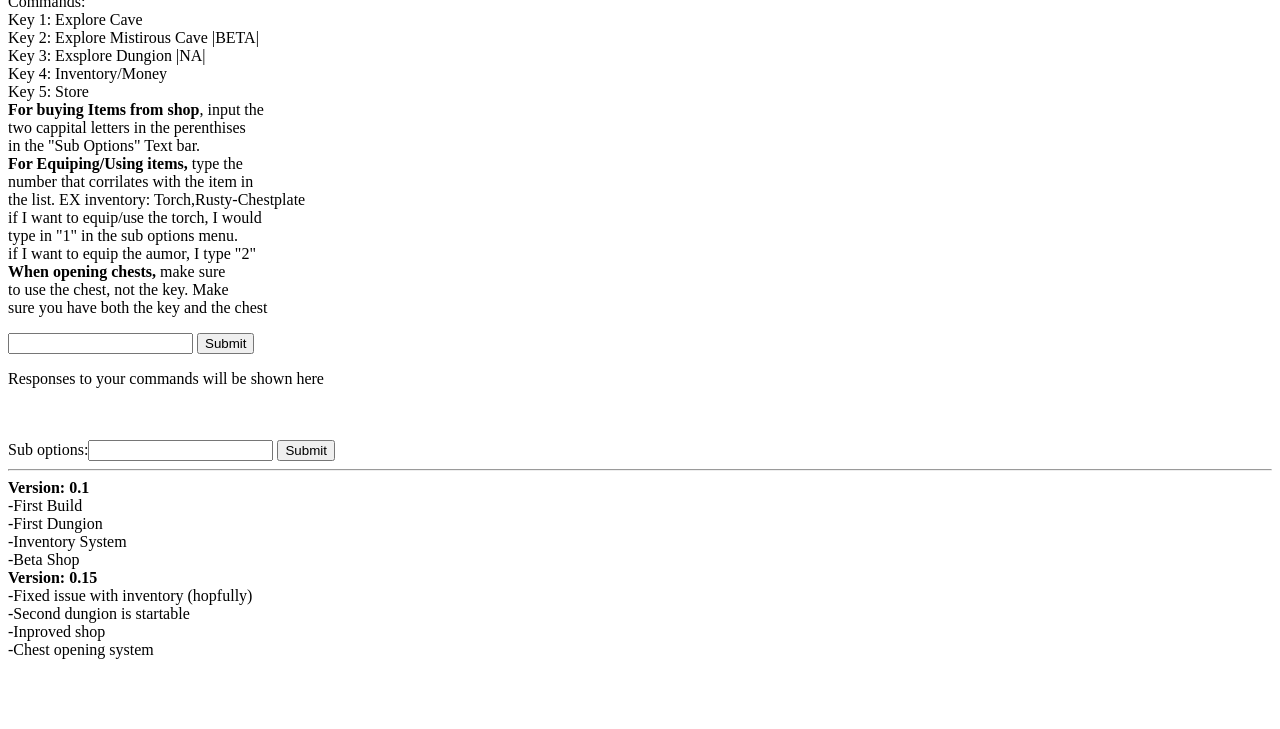
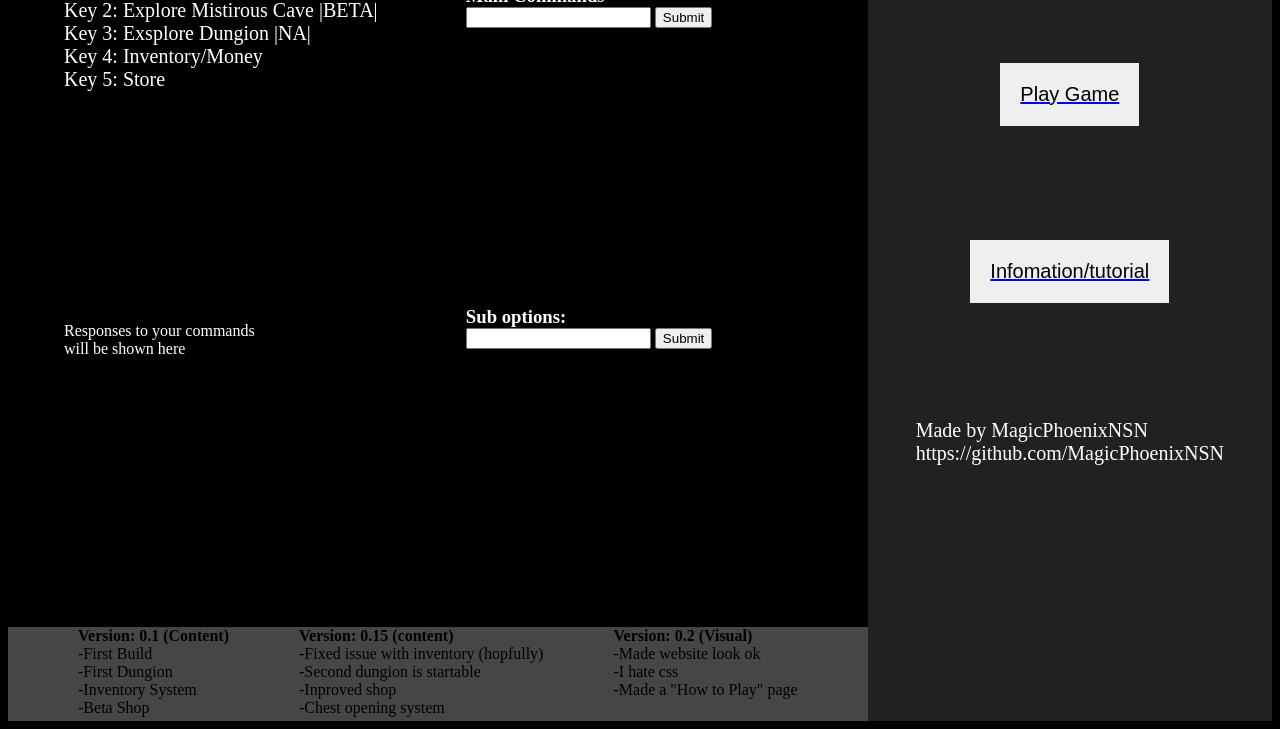
Before and after one commit to MagicPhoenixNSN/AdventureTextGame, a plain HTML site: page index.html in a window 1280 px wide. Shown: the part 87-816 px from the top of the page. Drawn offline with Linux system fonts and the light colour scheme.

Commit message:
Version 0.2

```diff
--- a/index.html
+++ b/index.html
@@ -1,58 +1,78 @@
 <!DOCTYPE html>
 <html>
-    <head>
-        <title>Text Adventure Game</title>
-    </head>
-    <header>
-        <link href="./stylesheet.css" rel="stylesheet">
-    </header>
-    <body>
-        <h1> Adventure Text Game</h1>
-        <p class="PlayerCommands"> Commands: <br>
-            Key 1: Explore Cave <br>
-            Key 2: Explore Mistirous Cave |BETA|<br>
-            Key 3: Exsplore Dungion |NA|<br>
-            Key 4: Inventory/Money <br>
-            Key 5: Store<br>
-			<b>For buying Items from shop</b>, input the <br>
-			two cappital letters in the perenthises <br>
-			in the "Sub Options" Text bar.<br>
-			<b>For Equiping/Using items, </b> type the <br>
-			number that corrilates with the item in<br>
-			the list. EX inventory: Torch,Rusty-Chestplate <br>
-			if I want to equip/use the torch, I would <br>
-			type in "1" in the sub options menu. <br>
-			if I want to equip the aumor, I type "2"<br>
-			<b> When opening chests,</b> make sure <br>
-			to use the chest, not the key. Make <br>
-			sure you have both the key and the chest
+    <div class="container">
+        <header>
+            <link href="./stylesheet.css" rel="stylesheet">
+            <title>Text Adventure Game</title>
+
+        </header>
+        <main>
+            <div class="PlayerCommands">
+                <p> Commands: <br></p>
+                <p>Key 1: Explore Cave </p>
+                <p>Key 2: Explore Mistirous Cave |BETA|</p>
+                <p>Key 3: Exsplore Dungion |NA|</p>
+                <p>Key 4: Inventory/Money </p>
+                <p>Key 5: Store</p>
+            </div>
+
+            <div class="MainCommandsClass">
+                <h3>Main Commands</h3>
+                <input type="text" id="playerInputTextBox">
+                <button onclick="submitClicked()"> Submit </button>
+            </div>
 
 
-        </p>
+            <p class="GameResponse" id="computerResponseText"> Responses to your commands<br> will be shown here</p>
 
-        <input type="text" id="playerInputTextBox">
-        <button onclick="submitClicked()"> Submit </button>
 
-        <p class="GameResponse" id="computerResponseText"> Responses to your commands will be shown here</p>
+            <div class="subCommandsClass">
+                <h3>Sub options:</h3>
+                <input type="text" id="subPlayerInputTextBox">
+               <button onclick="subSubmitClicked()">Submit</button>
+            </div>
 
-        <br> <br>
-        Sub options:<input type="text" id="subPlayerInputTextBox">
-        <button onclick="subSubmitClicked()">Submit</button>
 
-        <hr>
 
-        <b>Version: 0.1</b> <br>
-        -First Build <br>
-        -First Dungion <br>
-        -Inventory System <br>
-        -Beta Shop <br>
 
-        <b>Version: 0.15</b> <br>
-        -Fixed issue with inventory (hopfully) <br>
-        -Second dungion is startable <br>
-        -Inproved shop <br>
-        -Chest opening system <br>
+            <script src="./script.js"></script>
 
-        <script src="./script.js"></script>
-    </body>
+        </main>
+
+        <aside>
+            <div class="asideItems">
+                <p style="text-align: center;color: white;font-weight: 800;font-size: 30px;"> Adventure Text Game</p>
+                <div class="ButtonsClassAside">
+                    <a class="class1" href="./index.html"><button class="headerButtonStyle">Play Game</button></a> <br>
+                    <a class="class2" href="./howtoplay.html"><button class="headerButtonStyle">Infomation/tutorial</button></a>
+                    <p class="class3">Made by MagicPhoenixNSN  <br> https://github.com/MagicPhoenixNSN</p>
+                </div>
+
+            </div>
+        </aside>
+        <footer>
+            <div>
+                <b>Version: 0.1 (Content)</b>
+                <p>-First Build </p>
+                <p>-First Dungion </p>
+                <p>-Inventory System </p>
+                <p>-Beta Shop </p>
+            </div>
+
+            <div>
+                <b>Version: 0.15 (content)</b>
+                <p>-Fixed issue with inventory (hopfully) </p>
+                <p>-Second dungion is startable</p>
+                <p>-Inproved shop </p>
+                <p>-Chest opening system </p>
+            </div>
+
+            <div>
+                <b>Version: 0.2 (Visual)</b>
+                <p>-Made website look ok</p>
+                <p>-I hate css</p>
+                <p>-Made a "How to Play" page</p>
+            </div>
+
+        </footer>
 </html>
--- a/script.js
+++ b/script.js
@@ -43,6 +43,27 @@ function submitClicked() {
             if (aumor.includes("Rusty-Pants")) {
                 if (aumor.includes("Rusty-Helmet")) {
                     alert("second dugion availbal!")
+                    document.getElementById("computerResponseText").innerHTML = "Adventure Started";
+                    randomNumber = Math.ceil(Math.random() * 6);
+                    if (randomNumber == 1) {
+                        alert('You find a bug and touch it. It jumps on your face and you pass out from fear. RIP')
+                    }
+                    else if (randomNumber == 2) {
+                        alert('You walk into some spooky smoke. You inhale and relize the smoke color is green. You died to poinson. RIP')
+                    }
+                    else if (randomNumber == 3) {
+                        alert('You find a a room; Its dark; you need something to light it up. A torch is not enough. Maybe something brigherter though?')
+
+                    }
+                    else if (randomNumber == 4) {
+                        alert('You find a bug and touch it. It jumps on your face and you pass out from fear. RIP')
+                    }
+                    else if (randomNumber == 5) {
+                        alert('You find a bug and touch it. It jumps on your face and you pass out from fear. RIP')
+                    }
+                    else if (randomNumber == 6) {
+                        alert('You find a bug and touch it. It jumps on your face and you pass out from fear. RIP')
+                    }
                 }
             }
         }
--- a/stylesheet.css
+++ b/stylesheet.css
@@ -0,0 +1,143 @@
+.container {
+    height: 100vh;
+    display: grid;
+    grid-template-columns: 1fr 0.4fr;
+    grid-template-rows: 1fr 2fr 0.4fr;
+    grid-template-areas:
+      "main aside"
+      "main aside"
+      "footer aside";
+  }
+  /*header {
+    grid-area: header;
+    background-color: #125399;
+
+    font-size: 15px;
+    font-weight: 700;
+    padding-top: 2.5vh;
+    padding-bottom: 2.5vh;
+  }
+
+  .headerItems {
+    display: flex;
+    list-style-type: none;
+    justify-content: space-around;
+
+  }
+  .headerButtonStyle {
+    outline: none;
+    border: none;
+    background-color: #1575a5;
+    height: 50px;
+  } */
+  main {
+    grid-area: main;
+    background-color: rgb(0, 0, 0);
+    display: grid;
+    grid-template-columns: 1fr 1fr;
+    grid-template-rows: 1fr 1fr;
+    padding-left: 7vh;
+    color: white;
+  }
+
+  .MainCommandsClass h3 {
+    margin: 0%;
+    padding-top: 4rem;
+  }
+
+  .PlayerCommands {
+    padding-top: 2rem;
+  }
+
+  .PlayerCommands p {
+    font-size: 20px;
+    margin: 0%;
+  }
+
+  .GameResponse {
+    padding-top: 2rem;
+  }
+
+  .subCommandsClass {
+    padding-top: 2rem;
+  }
+  .subCommandsClass h3 {
+    margin: 0%;
+  }
+
+  aside {
+    grid-area: aside;
+    background-color: rgb(33, 33, 33);
+  }
+  .asideItems {
+
+  }
+  .asideItems p {
+    font-size: 20px;
+    color: white;
+  }
+
+  .class1 {
+    display: grid;
+    justify-content: space-around;
+    padding: 3rem;
+
+  }
+  .class2 {
+    display: grid;
+    justify-content: space-around;
+    padding: 3rem;
+  }
+
+  .class3 {
+    display: grid;
+    justify-content: space-around;
+    padding: 3rem;
+  }
+  .headerButtonStyle {
+    outline: none;
+    border: none;
+    font-size: 20px;
+    padding: 20px 20px;
+  }
+
+  .headerButtonStyle:hover {
+    background-color: grey;
+  }
+
+
+
+
+  footer {
+    display: flex;
+    grid-area: footer;
+    background-color: rgb(70, 70, 70);
+    justify-content: space-evenly;
+  }
+
+  footer div {
+    flex-direction: column;
+  }
+
+
+  footer div p {
+    margin: 0%;
+  }
+
+
+body {
+    background-color: black;
+}
+
+.HeaderTextTUT {
+    color: white;
+    text-align: center;
+}
+
+.TutorialText {
+    display: grid;
+    justify-content: center;
+    align-content: center;
+    text-align: center;
+    grid-template-columns: 1fr 1fr 1fr;
+}
```
Also changed, not shown: howtoplay.html (added, +33 -0 lines).
